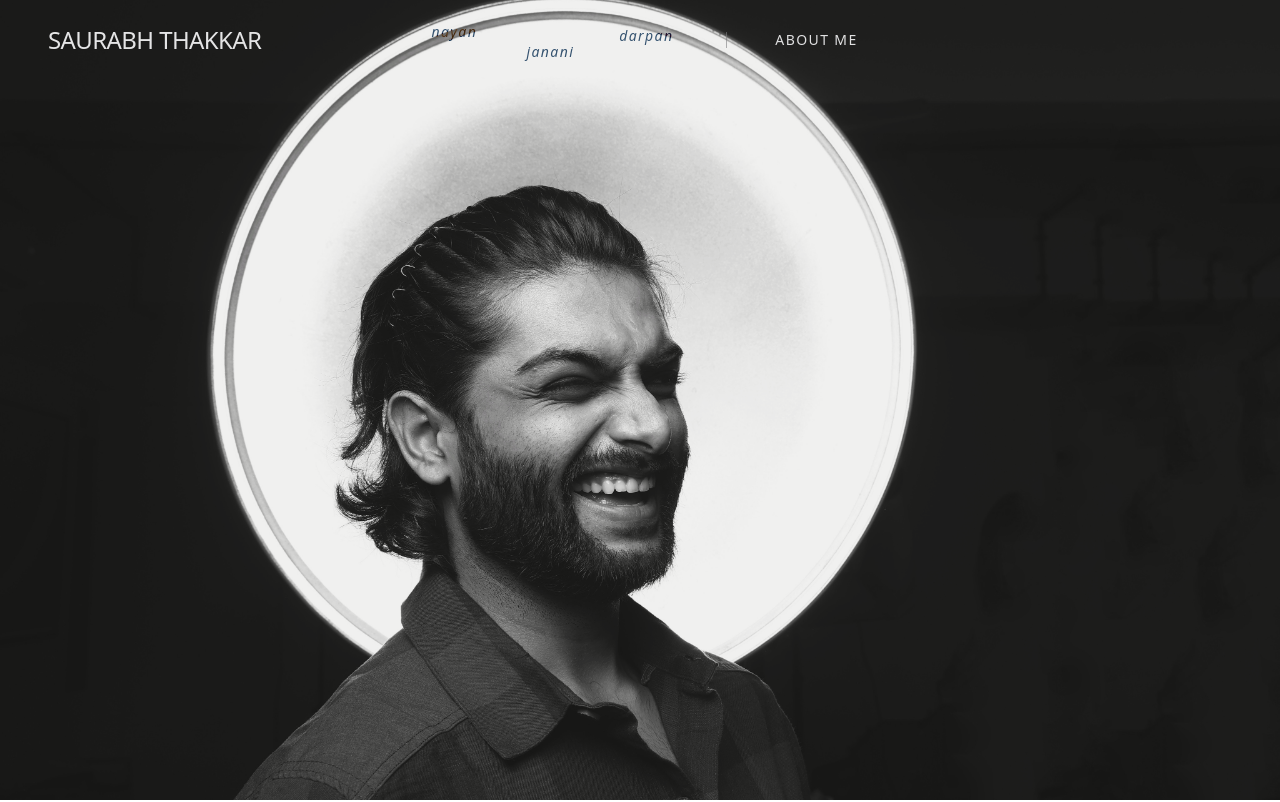
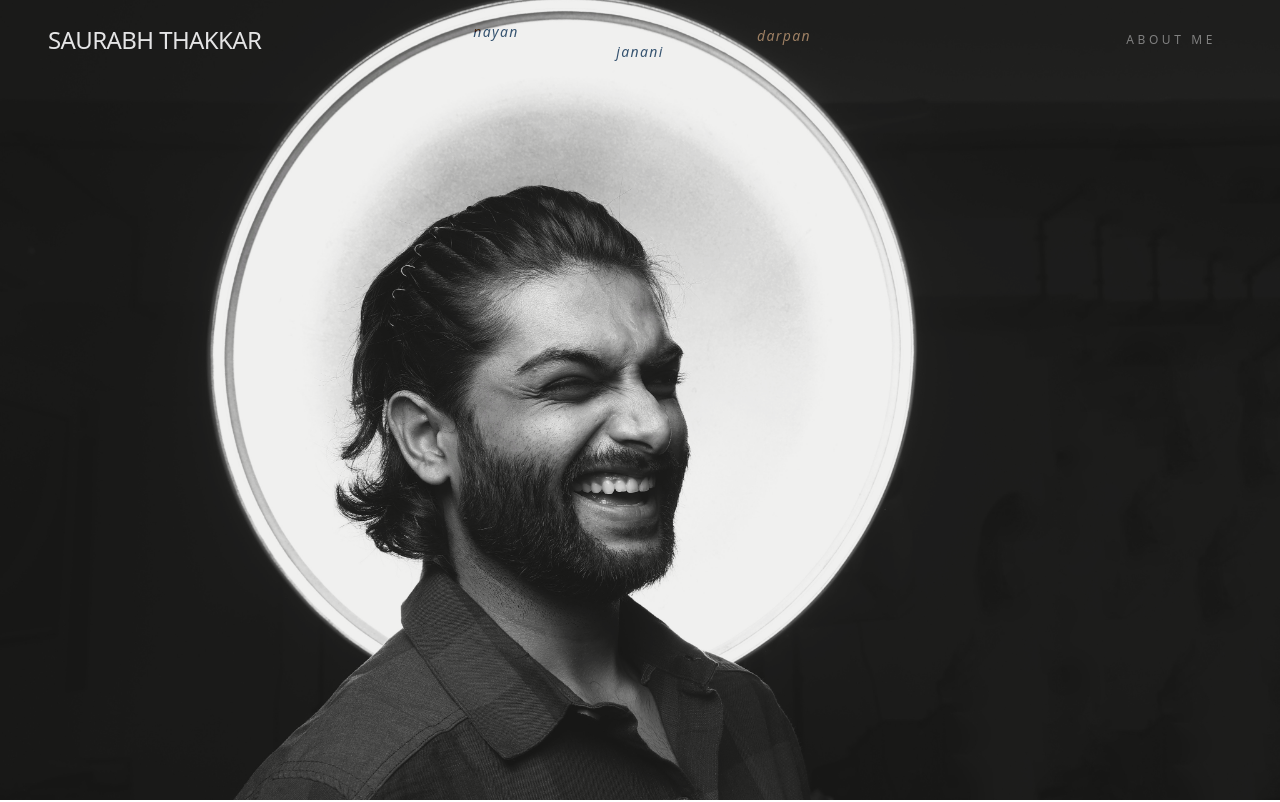
Before and after one commit to ke7innnn/saurabhphotography, a Next.js app: page / in a window 1280 px wide. Shown: the top 802 px of the page. Built offline with nearby package versions, Linux system fonts and the light colour scheme.

Commit message:
Refine Navbar: center portfolio links and move About Me to extreme right

```diff
--- a/components/Navbar.tsx
+++ b/components/Navbar.tsx
@@ -30,10 +30,10 @@ export function Navbar() {
         </Link>
       </div>
 
-      <div className="hidden md:flex flex-[2] items-center justify-center space-x-12">
+      <div className="hidden md:flex flex-[2] items-center justify-center">
         {/* Zig-Zag Portfolio Links */}
-        <div className="flex items-center space-x-8 text-sm italic font-serif tracking-widest text-[#C4A586]">
-          <Link href="/nayan" className="hover:text-white transition-colors transform -translate-y-2 relative h-6 w-16 text-center">
+        <div className="flex items-center space-x-16 text-sm italic font-serif tracking-widest text-[#C4A586]">
+          <Link href="/nayan" className="hover:text-white transition-colors transform -translate-y-2 relative h-6 w-20 text-center">
             <AnimatePresence mode="wait">
               <motion.span
                 key={showHindi ? "hi" : "en"}
@@ -41,14 +41,14 @@ export function Navbar() {
                 animate={{ opacity: 1, y: 0 }}
                 exit={{ opacity: 0, y: -5 }}
                 transition={{ duration: 0.5 }}
-                className="absolute inset-0 flex items-center justify-center"
+                className="absolute inset-0 flex items-center justify-center whitespace-nowrap"
               >
                 {showHindi ? 'नयन' : 'nayan'}
               </motion.span>
             </AnimatePresence>
           </Link>
 
-          <Link href="/janani" className="hover:text-white transition-colors transform translate-y-3 relative h-6 w-16 text-center">
+          <Link href="/janani" className="hover:text-white transition-colors transform translate-y-3 relative h-6 w-20 text-center">
             <AnimatePresence mode="wait">
               <motion.span
                 key={showHindi ? "hi" : "en"}
@@ -56,14 +56,14 @@ export function Navbar() {
                 animate={{ opacity: 1, y: 0 }}
                 exit={{ opacity: 0, y: -5 }}
                 transition={{ duration: 0.5 }}
-                className="absolute inset-0 flex items-center justify-center"
+                className="absolute inset-0 flex items-center justify-center whitespace-nowrap"
               >
                 {showHindi ? 'जननी' : 'janani'}
               </motion.span>
             </AnimatePresence>
           </Link>
 
-          <Link href="/darpan" className="hover:text-white transition-colors transform -translate-y-1 relative h-6 w-16 text-center">
+          <Link href="/darpan" className="hover:text-white transition-colors transform -translate-y-1 relative h-6 w-20 text-center">
             <AnimatePresence mode="wait">
               <motion.span
                 key={showHindi ? "hi" : "en"}
@@ -71,20 +71,19 @@ export function Navbar() {
                 animate={{ opacity: 1, y: 0 }}
                 exit={{ opacity: 0, y: -5 }}
                 transition={{ duration: 0.5 }}
-                className="absolute inset-0 flex items-center justify-center"
+                className="absolute inset-0 flex items-center justify-center whitespace-nowrap"
               >
                 {showHindi ? 'दर्पण' : 'darpan'}
               </motion.span>
             </AnimatePresence>
           </Link>
         </div>
-
-        <div className="h-4 w-[1px] bg-white/30" /> {/* Divider */}
-
-        <Link href="/about" className="uppercase text-sm tracking-widest hover:opacity-70 transition-opacity whitespace-nowrap">About Me</Link>
       </div>
 
-      <div className="flex-1 flex justify-end">
+      <div className="flex-1 flex justify-end items-center">
+        <span className="hidden md:block uppercase text-xs tracking-[0.3em] font-medium text-white/50 cursor-default select-none mr-4">
+          About Me
+        </span>
         <button className="md:hidden" onClick={() => setIsOpen(!isOpen)}>
           {isOpen ? <X /> : <Menu />}
         </button>
```
